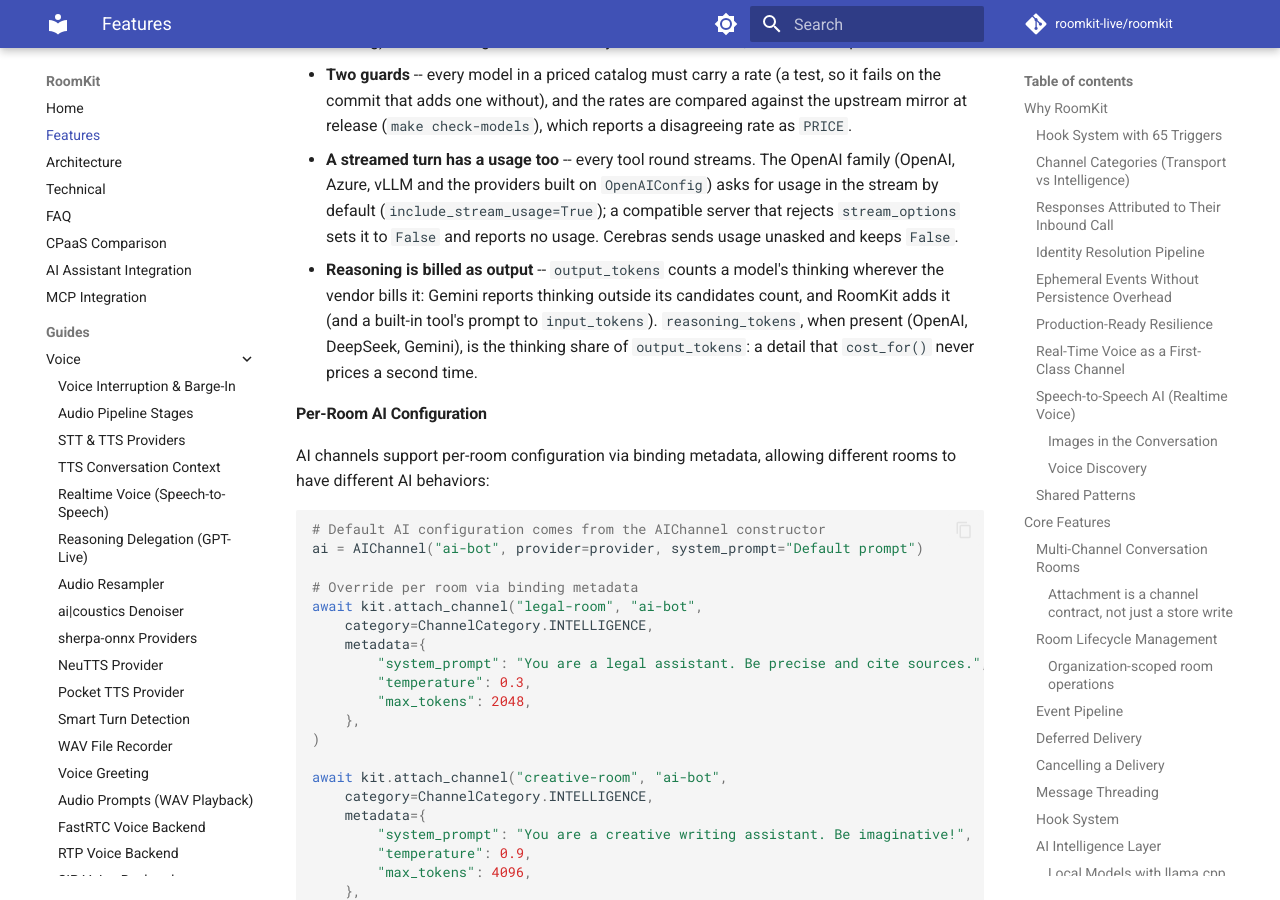
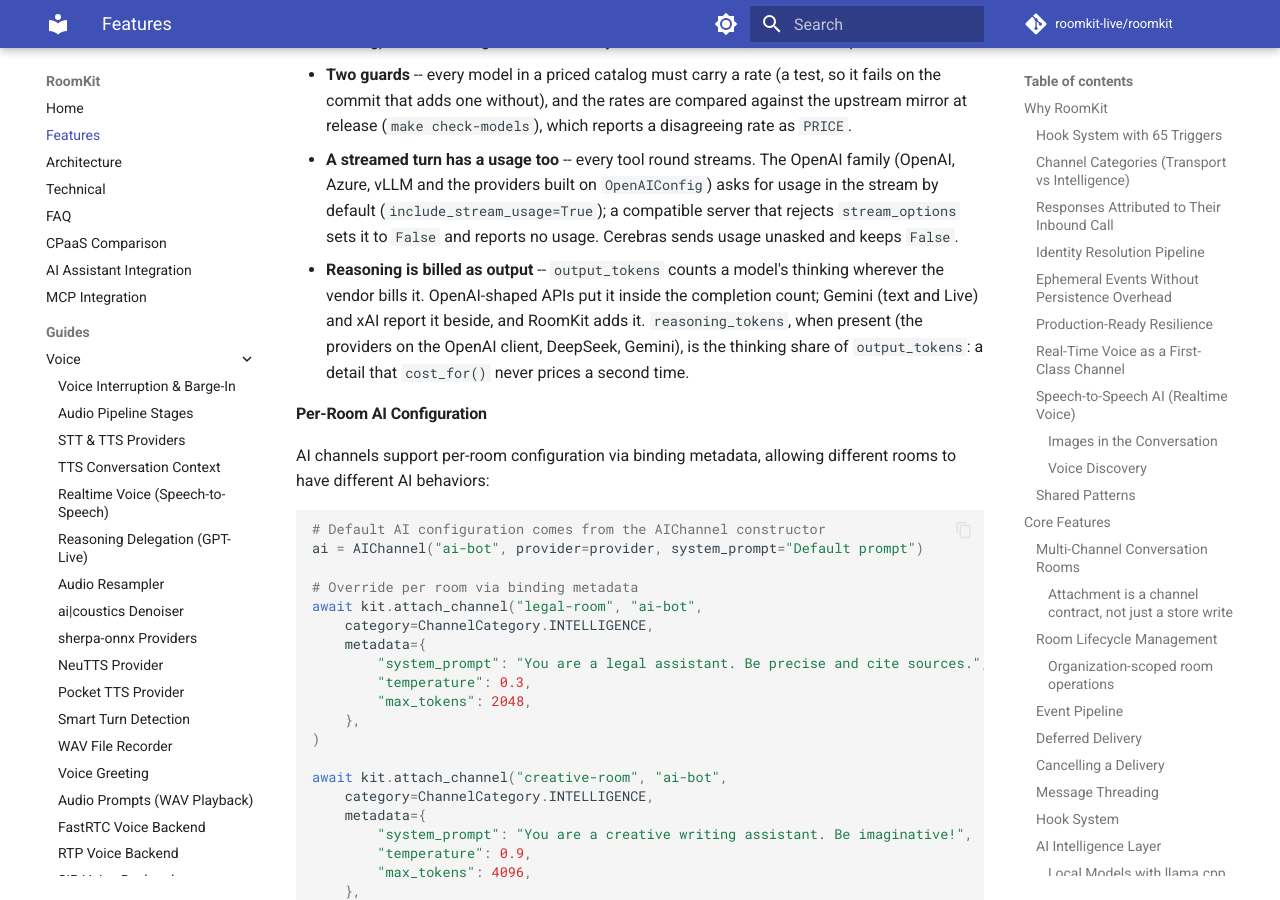
Before and after one commit to roomkit-live/roomkit-docs, an MkDocs documentation site: the page built from docs/features.md, in a window 1280 px wide and 900 px high, scrolled down 23246 px. Built offline with MkDocs 1.6.1 and Material for MkDocs 9.7.7, drawn with Linux system fonts in a browser that asks for light colours; comment, search, counter and statistics services are not loaded.

Commit message:
docs(pricing): xAI and Gemini Live thinking, the providers exposing reasoning_tokens (RMK-312)

```diff
--- a/docs/features.md
+++ b/docs/features.md
@@ -830,11 +830,11 @@ file, and nothing fails while that is true.
   compatible server that rejects `stream_options` sets it to `False` and
   reports no usage. Cerebras sends usage unasked and keeps `False`.
 - **Reasoning is billed as output** -- `output_tokens` counts a model's
-  thinking wherever the vendor bills it: Gemini reports thinking outside its
-  candidates count, and RoomKit adds it (and a built-in tool's prompt to
-  `input_tokens`). `reasoning_tokens`, when present (OpenAI, DeepSeek,
-  Gemini), is the thinking share of `output_tokens`: a detail that
-  `cost_for()` never prices a second time.
+  thinking wherever the vendor bills it. OpenAI-shaped APIs put it inside the
+  completion count; Gemini (text and Live) and xAI report it beside, and
+  RoomKit adds it. `reasoning_tokens`, when present (the providers on the
+  OpenAI client, DeepSeek, Gemini), is the thinking share of `output_tokens`:
+  a detail that `cost_for()` never prices a second time.
 
 #### Per-Room AI Configuration
 
```
